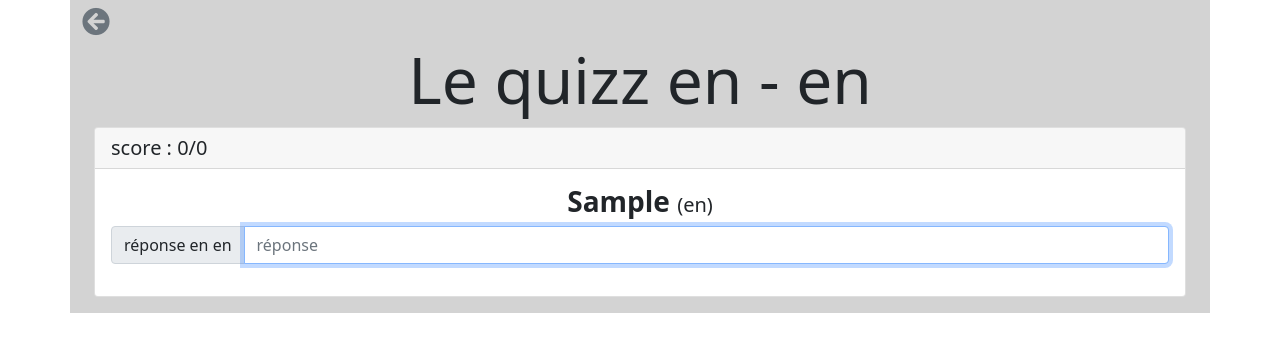
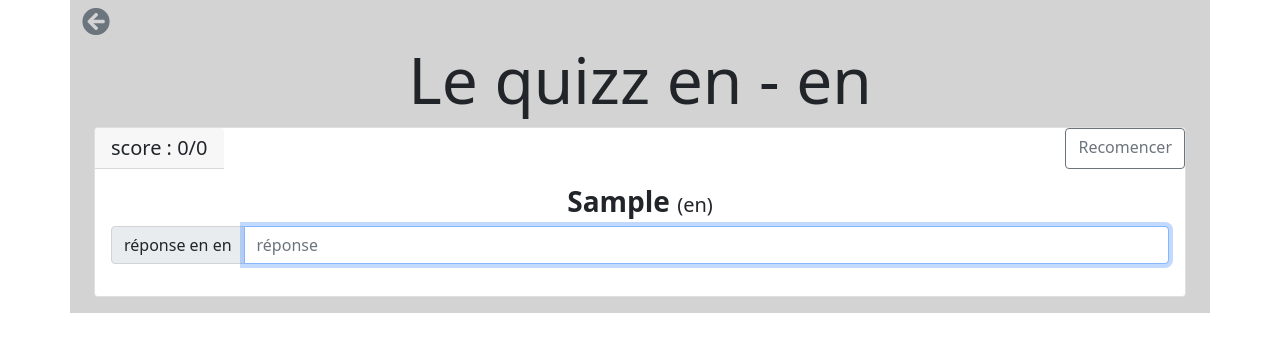
Before and after one commit to jgirardet/djlexique, a Django app: a page that uses djlexique/quizz/templates/quizz/quizzbox.html in a window 1280 px wide. Shown: the top 352 px of the page. Run offline with Django 3.2, Linux system fonts and the light colour scheme; tables that the repository leaves empty hold one stand-in row (values such as "Sample post"); some libraries are stand-ins or nearby versions.

Commit message:
add recommncer quizz

```diff
--- a/djlexique/quizz/templates/quizz/quizzbox.html
+++ b/djlexique/quizz/templates/quizz/quizzbox.html
@@ -1,5 +1,14 @@
 <div class="card">
-    <h5 class="card-header">score : {{quizz.score}}/{{quizz.total}}</h5>
+    <div class="d-flex justify-content-between">
+        <h5 class="card-header">score : {{quizz.score}}/{{quizz.total}}</h5>
+        <a
+            class="btn btn-outline-secondary"
+            href="{% url 'quizz:main' slug=lexique.slug %}"
+            hx-boost="true"
+            hx-confirm="Remettre à zéro et recommencer ?"
+            >Recomencer</a
+        >
+    </div>
 
     <div class="card-body">
         <h3 class="card-title text-center">
@@ -44,8 +53,7 @@
                 />
             </div>
 
-            {% include "quizz/comments.html" %}
-             {% endif %}
+            {% include "quizz/comments.html" %} {% endif %}
             <button type="submit" class="d-none"></button>
         </form>
     </div>
```
Also changed, not shown: 1 other file.
